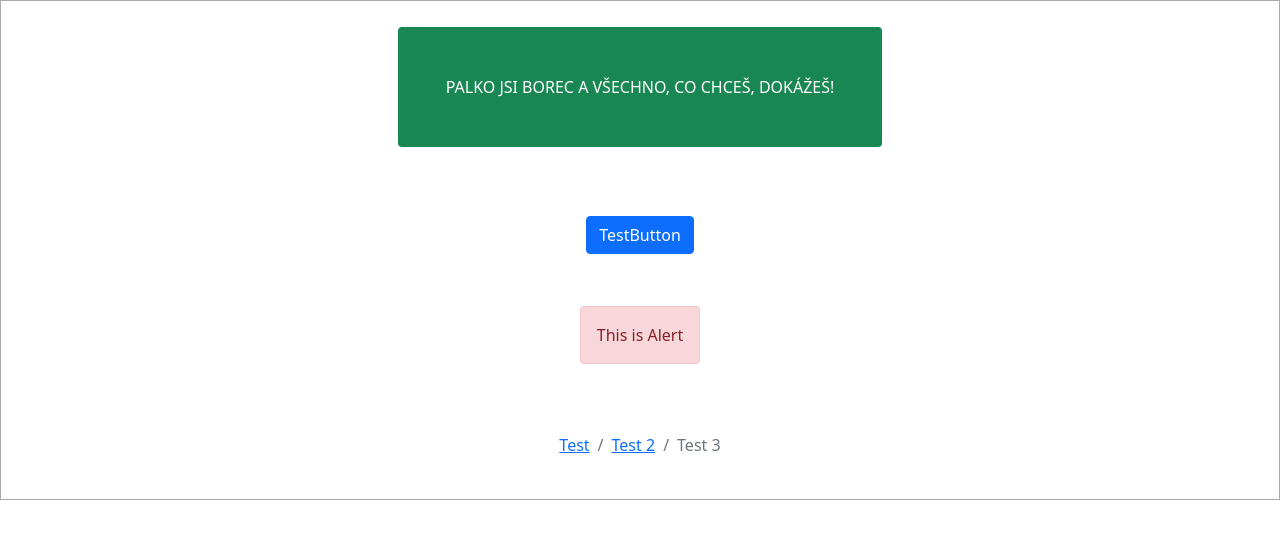
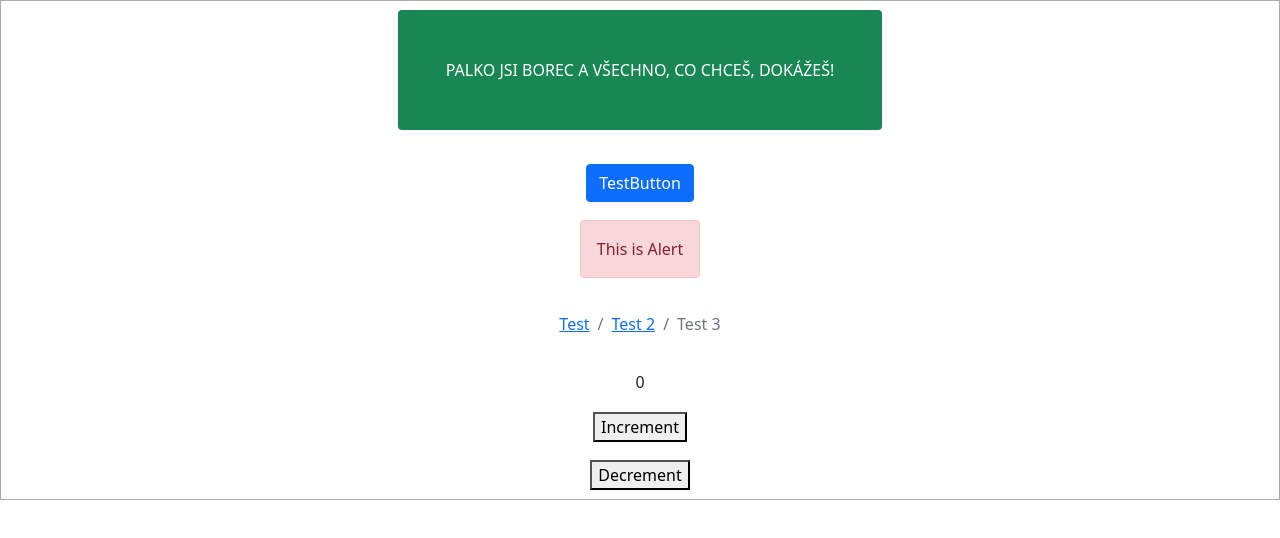
Before and after one commit to pavelchlebek/react-features, a React (Create React App) app: page /bootstrap in a window 1280 px wide. Shown: the top 538 px of the page. Built offline with nearby package versions, Linux system fonts and the light colour scheme.

Commit message:
Add Context API

```diff
--- a/src/App.js
+++ b/src/App.js
@@ -1,5 +1,6 @@
 import React from 'react';
 
+import { CounterProvider } from 'CounterProvider';
 import {
   BrowserRouter,
   Route,
@@ -18,6 +19,7 @@ import { UseMemo } from 'screens/UseMemo';
 function App() {
   return (
     <BrowserRouter>
+      <CounterProvider>
         <Switch>
           <Route path="/" exact component={FirstScreen} />
           <Route path="/bootstrap" component={BootstrapScreen} />
@@ -29,6 +31,7 @@ function App() {
           <Route path="/callback" component={UseCallback} />
           <Route path="/memo" component={UseMemo} />
         </Switch>
+      </CounterProvider>
     </BrowserRouter>
   )
 }
--- /dev/null
+++ b/src/CounterProvider.jsx
@@ -0,0 +1,29 @@
+import * as React from 'react';
+
+const CounterContext = React.createContext({
+  number: 0,
+  increment: () => {},
+  decrement: () => {},
+})
+
+export const useNumber = () => {
+  return React.useContext(CounterContext)
+}
+
+export const CounterProvider = ({ children }) => {
+  const [number, setNumber] = React.useState(0)
+
+  const increment = () => {
+    setNumber((prev) => prev + 1)
+  }
+
+  const decrement = () => {
+    setNumber((prev) => prev - 1)
+  }
+
+  return (
+    <CounterContext.Provider value={{ number, increment, decrement }}>
+      {children}
+    </CounterContext.Provider>
+  )
+}
--- a/src/components/Navbar.jsx
+++ b/src/components/Navbar.jsx
@@ -2,11 +2,15 @@ import '../styles/Navbar.css';
 
 import React from 'react';
 
+import { Link } from 'react-router-dom';
+
 export const Navbar = () => {
   return (
     <div className="navbar">
-      <a href="/">First</a>
-      <a href="/bootstrap">Bootstrap</a>
+      <Link to="/">First</Link>
+      {/* <a href="/">First</a>*/}
+      <Link to="/bootstrap">Bootstrap</Link>
+      {/* <a href="/bootstrap">Bootstrap</a> */}
       <a href="/bootstrap-layout">Layout</a>
       <a href="/refsScreen">Refs</a>
       <a href="/refs2">Refs2</a>
--- a/src/screens/BootstrapScreen.jsx
+++ b/src/screens/BootstrapScreen.jsx
@@ -1,12 +1,14 @@
 import * as React from 'react';
 
+import { useNumber } from 'CounterProvider';
 import {
   Alert,
   Breadcrumb,
   Button,
 } from 'react-bootstrap';
 
-export const BootstrapScreen = ({ props }) => {
+export const BootstrapScreen = () => {
+  const number = useNumber()
   return (
     <div
       style={{
@@ -34,6 +36,9 @@ export const BootstrapScreen = ({ props }) => {
         <Breadcrumb.Item>Test 2</Breadcrumb.Item>
         <Breadcrumb.Item active>Test 3</Breadcrumb.Item>
       </Breadcrumb>
+      <div>{number.number}</div>
+      <button onClick={number.increment}>Increment</button>
+      <button onClick={number.decrement}>Decrement</button>
     </div>
   )
 }
--- a/src/screens/EffectWindowScreen.jsx
+++ b/src/screens/EffectWindowScreen.jsx
@@ -10,7 +10,10 @@ export const EffectWindowScreen = () => {
   React.useEffect(() => {
     window.addEventListener("resize", handleResize)
 
-    return window.removeEventListener("resize", handleResize)
+    // return window.removeEventListener("resize", handleResize)
+    return () => {
+      console.log("effect cleanup")
+    }
   }, [])
 
   return <div style={{ margin: "120px" }}>{windowWidth}</div>
--- a/src/screens/FirstScreen.jsx
+++ b/src/screens/FirstScreen.jsx
@@ -7,6 +7,7 @@ import { CustomButton } from 'components/Button/Button';
 import { Item } from 'components/item/Item';
 import { Navbar } from 'components/Navbar';
 import { Tag } from 'components/Tag/Tag';
+import { useNumber } from 'CounterProvider';
 import Button from 'react-bootstrap/Button';
 
 import logo from '../logo.svg';
@@ -16,6 +17,9 @@ function FirstScreen() {
   const toggle = () => {
     setLoading((prev) => !prev)
   }
+
+  const number = useNumber()
+
   return (
     <div className="App">
       <header className="App-header">
@@ -43,6 +47,9 @@ function FirstScreen() {
             Palko je boss!!!
           </p>
         </div>
+        <div>{number.number}</div>
+        <button onClick={() => number.increment()}>Increment</button>
+        <button onClick={number.decrement}>Decrement</button>
       </header>
     </div>
   )
```
Also changed, not shown: src/screens/BootstrapLayout.jsx (+6 -1 lines). Lines whose indentation alone changed are shown as unchanged.
